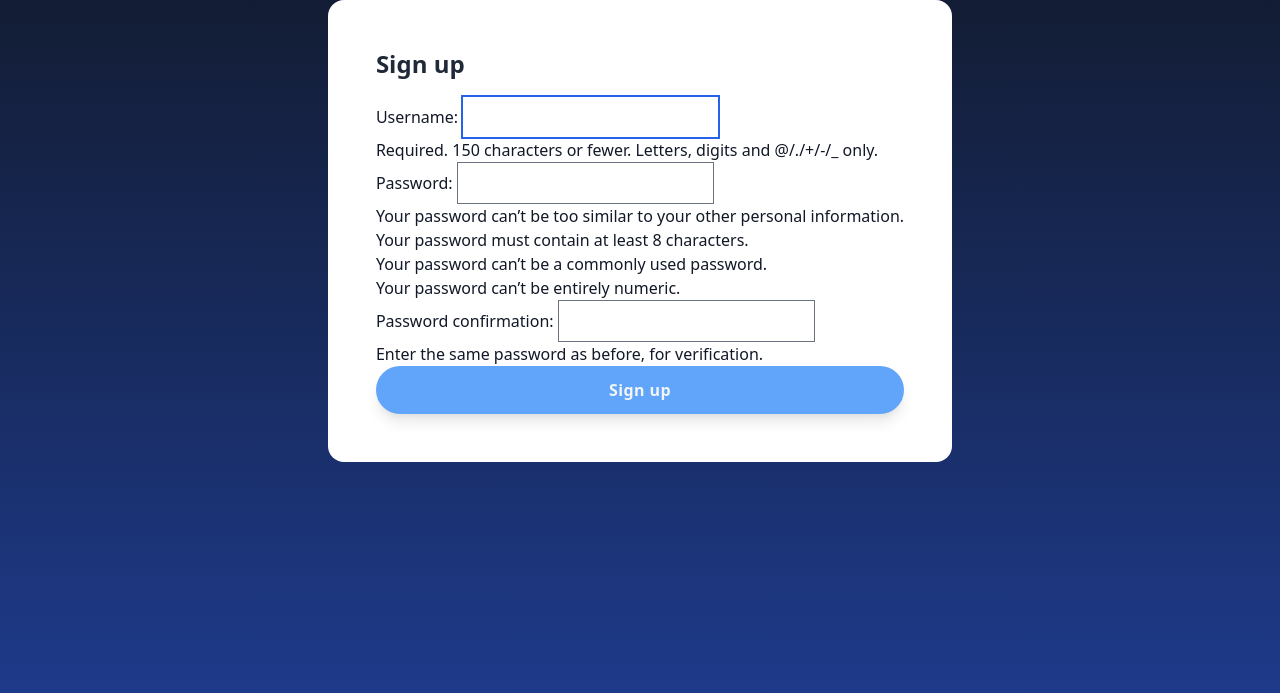
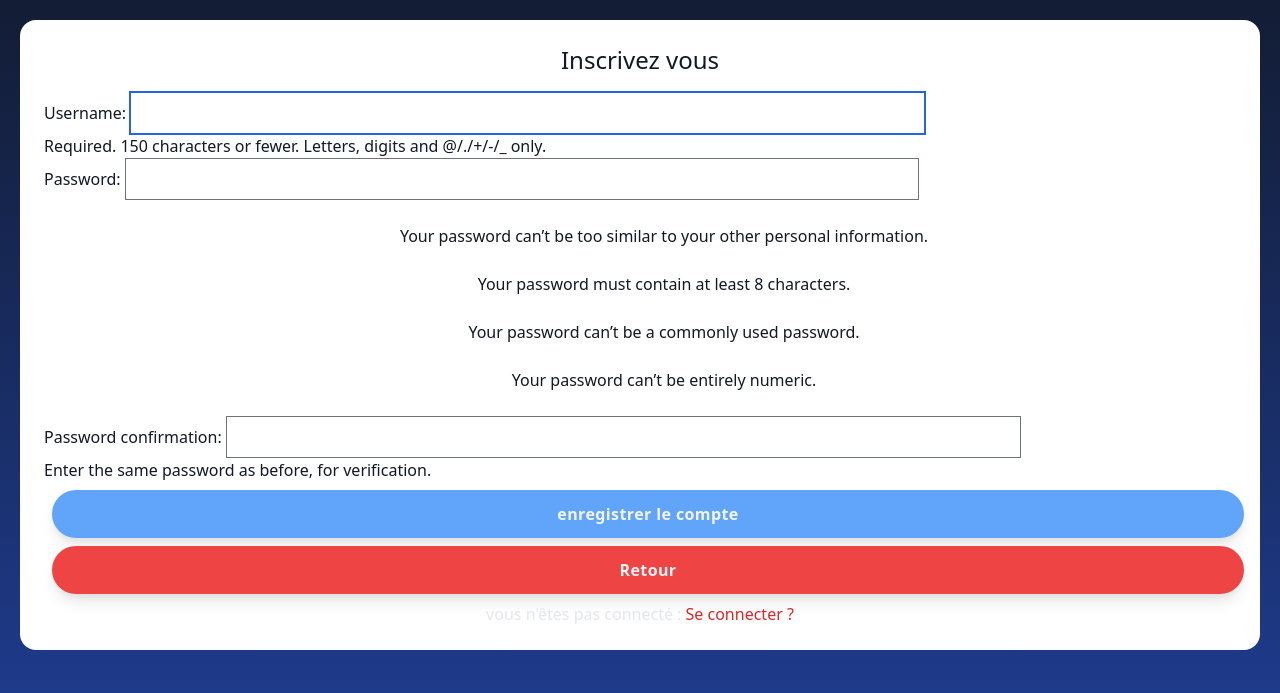
Before and after one commit to FrancoisQUI/P9-00-Projet, a Django app: page /signup/ in a window 1280 px wide. Shown: the part 107-800 px from the top of the page. Run offline with Django 3.2, Linux system fonts and the light colour scheme; some libraries are stand-ins or nearby versions.

```diff
--- a/litrev/bkreport/urls.py
+++ b/litrev/bkreport/urls.py
@@ -3,4 +3,5 @@ from . import views
 
 urlpatterns = [
     path('', views.index, name='book-index'),
+    path('ticket/new/', views.new_ticket, name='new_ticket',)
 ]
--- a/litrev/litrev/settings.py
+++ b/litrev/litrev/settings.py
@@ -134,7 +134,9 @@ INTERNAL_IPS = [
 
 DEFAULT_AUTO_FIELD = 'django.db.models.BigAutoField'
 
-if DEBUG:
+TOOLBAR = False
+
+if DEBUG and TOOLBAR:
 
     MIDDLEWARE += (
         'debug_toolbar.middleware.DebugToolbarMiddleware',
--- a/litrev/litrev/templates/litrev/base.html
+++ b/litrev/litrev/templates/litrev/base.html
@@ -15,6 +15,10 @@
 <main>
     {% block content %}
     {% endblock %}
+    {% if not request.user.is_authenticated %}
+        <div class="alert text-gray-200 text-center">vous n'êtes pas connecté : <a href="{% url "site-index" %}" class="text-red-600"> Se
+            connecter ?</a></div>
+    {% endif %}
 </main>
 
 
--- a/litrev/litrev/templates/litrev/navbar.html
+++ b/litrev/litrev/templates/litrev/navbar.html
@@ -9,10 +9,10 @@
             {% endif %}
             <ul class="container flex">
                 {% if request.user.is_authenticated %}
-                    <li class="mx-2"><a href="{% url 'flux' %}">Flux</a></li>
-                    <li class="mx-2"><a href="{% url 'post' %}">Post</a></li>
-                    <li class="mx-2"><a href="{% url 'subs' %}">Abonnement</a></li>
-                    <li class="mx-2"><a href="{% url 'disconnect' %}">Disconnect</a></li>
+                    <li class="mx-2 min-w-1/6"><a href="{% url 'flux' %}">Flux</a></li>
+                    <li class="mx-2 min-w-1/6"><a href="{% url 'post' %}">Post</a></li>
+                    <li class="mx-2 min-w-1/6"><a href="{% url 'subs' %}">Abonnement</a></li>
+                    <li class="mx-2 min-w-1/6"><a href="{% url 'disconnect' %}">Disconnect</a></li>
                 {% endif %}
             </ul>
         </div>
--- a/litrev/litrev/templates/litrev/signup.html
+++ b/litrev/litrev/templates/litrev/signup.html
@@ -1,10 +1,10 @@
 {% extends "litrev/base.html" %}
 
 {% block content %}
-    <div class="form-container">
-        <div class="form-base">
-            <div class="form-title">
-                <h2>Sign up</h2>
+    <div class="ccs_card-container">
+        <div class="css_card-base">
+            <div class="css_form-title">
+                <h2>Inscrivez vous</h2>
             </div>
             <div>
                 <form method="post">
@@ -21,8 +21,15 @@
                                 </div>
                             {% endfor %}
                     {% endfor %}
-                    <button type="submit" class="">
-                        Sign up
+
+
+                    <button type="submit" class="m-2">
+                        enregistrer le compte
+                    </button>
+                </form>
+                <form action="{% url 'site-index' %}">
+                    <button class="m-2 bg-red-500 hover:bg-red-900">
+                        Retour
                     </button>
                 </form>
             </div>
--- a/litrev/litrev/urls.py
+++ b/litrev/litrev/urls.py
@@ -16,7 +16,7 @@ Including another URLconf
 from django.conf import settings
 from django.conf.urls.static import static
 from django.contrib import admin
-from django.urls import path, include
+from django.urls import path
 from django.conf.urls import include, url
 
 from . import views
@@ -28,9 +28,10 @@ urlpatterns = [
                   path('flux/', views.flux, name="flux"),
                   path('post/', views.post, name="post"),
                   path('subs/', views.subs, name="subs"),
-                  path('book/', include('bkreport.urls')),
+                  path('rev/', include('bkreport.urls')),
                   path('admin/', admin.site.urls),
-              ] + static(settings.STATIC_URL, document_root=settings.STATIC_ROOT)
+              ] \
+              + static(settings.STATIC_URL, document_root=settings.STATIC_ROOT)
 
 if settings.DEBUG:
     import debug_toolbar
--- a/litrev/litrev/views.py
+++ b/litrev/litrev/views.py
@@ -3,10 +3,12 @@ from pprint import pprint
 from django.contrib.auth.decorators import login_required
 from django.contrib.auth import authenticate, login, logout
 from django.contrib.auth.forms import AuthenticationForm
+from django.contrib.auth.models import User
 from django.http import HttpResponse
-from django.shortcuts import render, redirect
+from django.shortcuts import render, redirect, get_list_or_404
 
-from .form import SignUpForm
+from .forms import SignUpForm
+from bkreport.models import UserFollows
 
 
 def index(request):
@@ -55,7 +57,14 @@ def flux(request):
 
 
 def subs(request):
-    return HttpResponse("Subs page")
+    user_pk = request.user.id
+    follows = get_list_or_404(UserFollows, user_id=user_pk)
+    followers = get_list_or_404(UserFollows, followed_user_id=user_pk)
+    context = {
+        "follows": follows,
+        "followers": followers,
+    }
+    return render(request, 'litrev/subs.html', context)
 
 
 def post(request):
--- a/litrev/theme/static/css/dist/styles.css
+++ b/litrev/theme/static/css/dist/styles.css
@@ -771,8 +771,10 @@ h1 {
 }
 
 h2 {
-  font-size: 1.25rem;
-  line-height: 1.75rem;
+  margin-bottom: 1rem;
+  text-align: center;
+  font-size: 1.5rem;
+  line-height: 2rem;
 }
 
 button {
@@ -804,36 +806,83 @@ button:hover {
   background-color: rgba(59, 130, 246, var(--tw-bg-opacity));
 }
 
-.form-container {
+.ccs_card-container {
   z-index: 10;
   display: flex;
+  height: 50%;
+  align-items: flex-start;
   justify-content: center;
   align-self: center;
+  padding: 1.25rem;
 }
 
-.form-base {
+.css_card-base {
   margin-left: auto;
   margin-right: auto;
-  width: auto;
+  width: 100%;
+  flex-grow: 1;
   border-radius: 1rem;
   --tw-bg-opacity: 1;
   background-color: rgba(255, 255, 255, var(--tw-bg-opacity));
-  padding: 3rem;
+  padding: 1.5rem;
 }
 
-.form-title {
-  margin-bottom: 1rem;
+.css_card-base form li {
+  width: 100%;
 }
 
-.form-title h2, .form-title h3 {
-  font-size: 1.5rem;
-  line-height: 2rem;
-  font-weight: 600;
-  --tw-text-opacity: 1;
-  color: rgba(31, 41, 55, var(--tw-text-opacity));
+@media (min-width: 640px) {
+  .css_card-base form li {
+    max-width: 640px;
+  }
 }
 
-.form-title p {
+@media (min-width: 768px) {
+  .css_card-base form li {
+    max-width: 768px;
+  }
+}
+
+@media (min-width: 1024px) {
+  .css_card-base form li {
+    max-width: 1024px;
+  }
+}
+
+@media (min-width: 1280px) {
+  .css_card-base form li {
+    max-width: 1280px;
+  }
+}
+
+@media (min-width: 1536px) {
+  .css_card-base form li {
+    max-width: 1536px;
+  }
+}
+
+.css_card-base form li {
+  margin: 1.5rem;
+  display: flex;
+  justify-content: space-around;
+}
+
+.css_card-base form label {
+  width: -webkit-max-content;
+  width: -moz-max-content;
+  width: max-content;
+}
+
+.css_card-base form input {
+  width: 66.666667%;
+}
+
+.css_form-title {
+  margin-bottom: 1rem;
+  text-align: center;
+}
+
+.css_form-title p {
   --tw-text-opacity: 1;
   color: rgba(75, 85, 99, var(--tw-text-opacity));
 }
@@ -880,6 +929,10 @@ button:hover {
   position: sticky;
 }
 
+.m-2 {
+  margin: 0.5rem;
+}
+
 .mx-auto {
   margin-left: auto;
   margin-right: auto;
@@ -983,18 +987,14 @@ button:hover {
   justify-content: space-between;
 }
 
-.justify-around {
-  justify-content: space-around;
-}
-
 .bg-gray-900 {
   --tw-bg-opacity: 1;
   background-color: rgba(17, 24, 39, var(--tw-bg-opacity));
 }
 
-.bg-blue-800 {
+.bg-red-500 {
   --tw-bg-opacity: 1;
-  background-color: rgba(30, 64, 175, var(--tw-bg-opacity));
+  background-color: rgba(239, 68, 68, var(--tw-bg-opacity));
 }
 
 .bg-gradient-to-b {
@@ -1036,17 +1044,22 @@ button:hover {
   color: rgba(17, 24, 39, var(--tw-text-opacity));
 }
 
+.text-gray-200 {
+  --tw-text-opacity: 1;
+  color: rgba(229, 231, 235, var(--tw-text-opacity));
+}
+
+.text-red-600 {
+  --tw-text-opacity: 1;
+  color: rgba(220, 38, 38, var(--tw-text-opacity));
+}
+
 .text-red-500 {
   --tw-text-opacity: 1;
   color: rgba(239, 68, 68, var(--tw-text-opacity));
 }
 
-.text-gray-200 {
-  --tw-text-opacity: 1;
-  color: rgba(229, 231, 235, var(--tw-text-opacity));
+.hover\:bg-red-900:hover {
+  --tw-bg-opacity: 1;
+  background-color: rgba(127, 29, 29, var(--tw-bg-opacity));
 }
-
-.text-yellow-900 {
-  --tw-text-opacity: 1;
-  color: rgba(120, 53, 15, var(--tw-text-opacity));
-}
```
Also changed, not shown: other parts of litrev/theme/static/css/dist/styles.css (+12 -53 lines), litrev/bkreport/forms.py (added, +10 -0 lines), litrev/bkreport/templates/bkreport/ticket/new.html (added, +7 -0 lines), litrev/bkreport/views.py (+9 -0 lines), litrev/litrev/templates/litrev/index.html (+10 -9 lines), litrev/litrev/templates/litrev/subs.html (+32 -1 lines), litrev/theme/static_src/src/styles.css (+19 -11 lines), litrev/M02756038733-source.jpg (added), litrev/db.sqlite3, litrev/litrev/forms.py (renamed from litrev/litrev/form.py), litrev/litrev/templates/litrev/follows.html (added).
